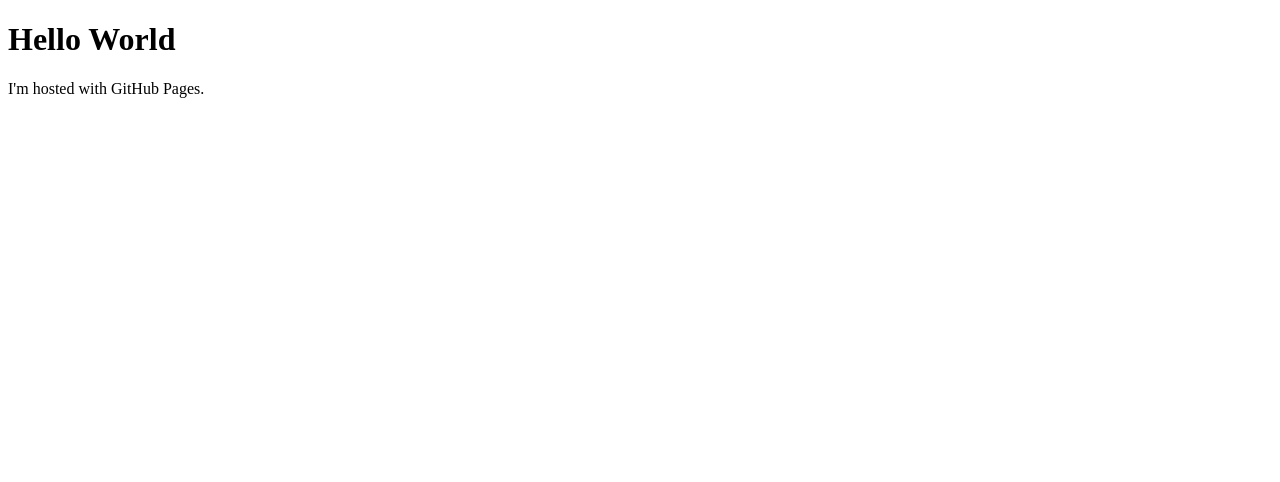
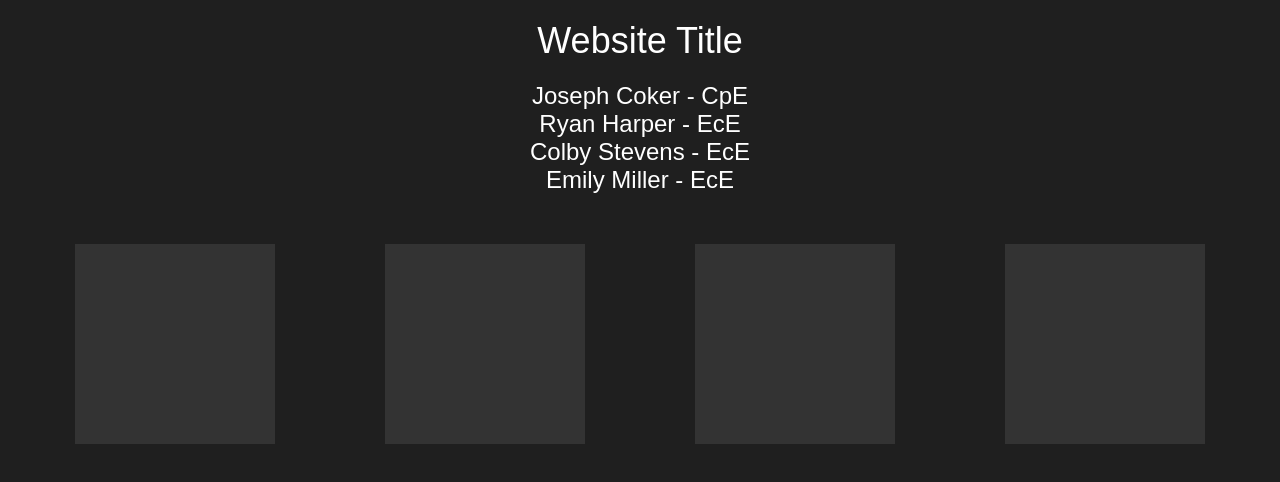
Before and after one commit to jpcoker3/jpcoker3.github.io, a plain HTML site: page index.html in a window 1280 px wide. Drawn offline with Linux system fonts and the light colour scheme.

Commit message:
Add Updated test website

```diff
--- a/index.html
+++ b/index.html
@@ -1,7 +1,57 @@
 <!DOCTYPE html>
-<html>
+<html lang="en">
+<head>
+<meta charset="UTF-8">
+<meta name="viewport" content="width=device-width, initial-scale=1.0">
+<title>Basic Website</title>
+<style>
+  body {
+    margin: 0;
+    padding: 0;
+    font-family: Arial, sans-serif;
+    background-color: #1f1f1f;
+    color: white;
+  }
+  .container {
+    text-align: center;
+    padding: 20px;
+  }
+  .title {
+    font-size: 36px;
+    margin-bottom: 20px;
+  }
+  .names {
+    font-size: 24px;
+    margin-bottom: 40px;
+  }
+  .images {
+    display: flex;
+    justify-content: space-around;
+    flex-wrap: wrap;
+  }
+  .image {
+    width: 200px;
+    height: 200px;
+    background-color: #333;
+    margin: 10px;
+  }
+</style>
+</head>
 <body>
-<h1>Hello World</h1>
-<p>I'm hosted with GitHub Pages.</p>
+<div class="container">
+  <div class="title">Website Title</div>
+  <div class="names">
+    <div>Joseph Coker - CpE</div>
+    <div>Ryan Harper - EcE</div>
+    <div>Colby Stevens - EcE</div>
+    <div>Emily Miller - EcE</div>
+  </div>
+  <div class="images">
+    <div class="image"></div>
+    <div class="image"></div>
+    <div class="image"></div>
+    <div class="image"></div>
+  </div>
+</div>
 </body>
 </html>
```
